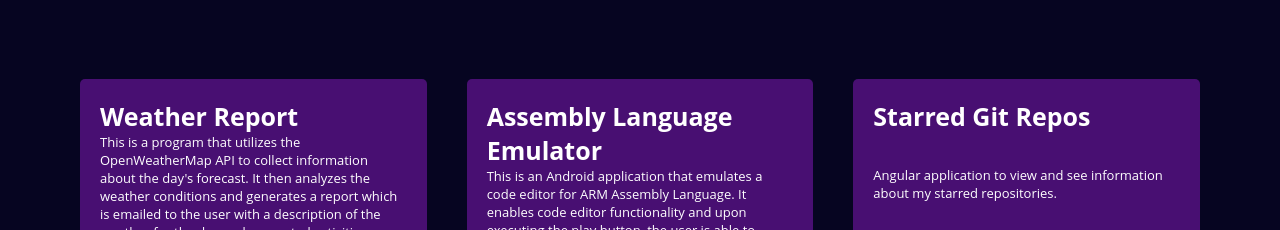
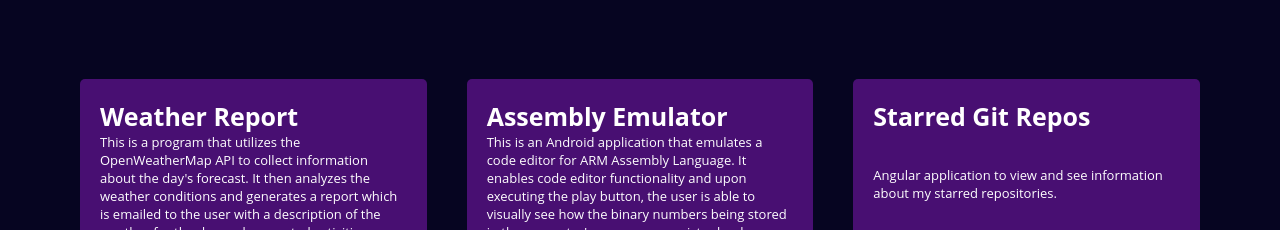
Before and after one commit to mattWStevens/mattwstevens.github.io, a website: page index.html in a window 1280 px wide. Shown: the part 2418-2648 px from the top of the page. Drawn offline with nearby package versions, Linux system fonts and the light colour scheme.

Commit message:
Switching name of project.

```diff
--- a/index.html
+++ b/index.html
@@ -421,7 +421,7 @@
                 </div>
             </div>
             <div class="projects__card projects__card--2">
-                <h3 class="heading--3">Assembly Language Emulator</h3>
+                <h3 class="heading--3">Assembly Emulator</h3>
 
                 <p class="projects__card-text">
                     This is an Android application that emulates a code editor
```
